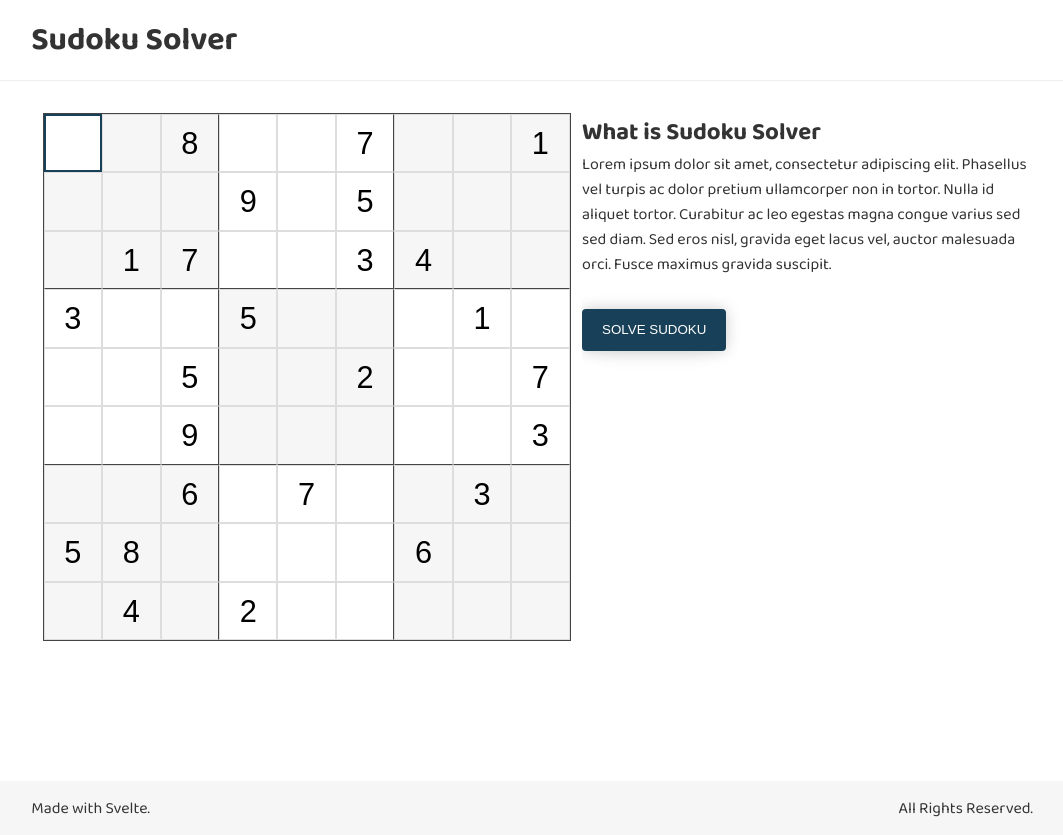
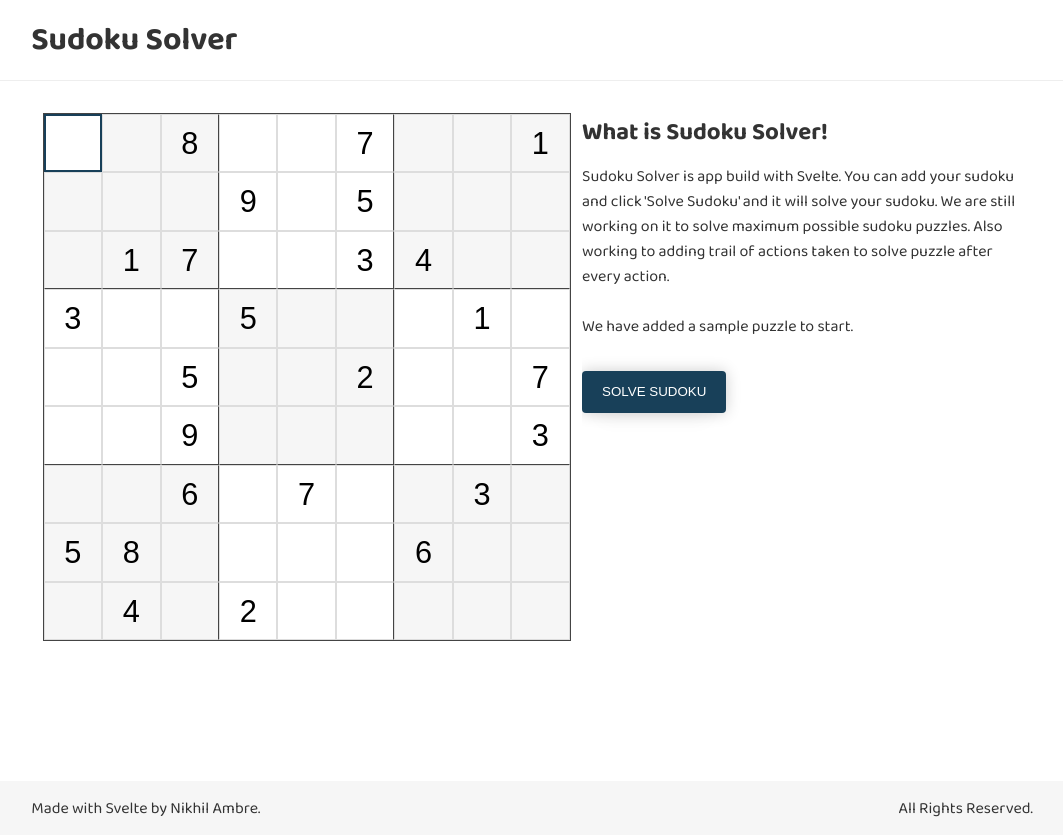
Before and after one commit to nikhilambre/sudoku, a Svelte app: page / in a window 1280 px wide. Shown: the whole page, without its empty margins (108-1171 px from the left). Built offline with nearby package versions, Linux system fonts and the light colour scheme.

Commit message:
App introduction text updated on page

```diff
--- a/src/components/Footer.svelte
+++ b/src/components/Footer.svelte
@@ -12,7 +12,7 @@
 <footer class="footer-wrap">
   <div class="container">
     <div class="footer fx">
-      <p>Made with Svelte.</p>
+      <p>Made with Svelte by Nikhil Ambre.</p>
       <p>All Rights Reserved.</p>
     </div>
   </div>
--- a/src/components/SudokuData.svelte
+++ b/src/components/SudokuData.svelte
@@ -9,6 +9,9 @@
         -ms-overflow-style: none;
         scrollbar-width: none;
     }
+    .intro-h2 {
+        margin: 0.5em 0;
+    }
     .sudoku-response::-webkit-scrollbar {
         display: none;
     }
@@ -19,13 +22,14 @@
 
 <div class="sudoku-response">
     <section class="intro">
-        <h2 class="intro-h2" tabindex="-1">What is Sudoku Solver</h2>
+        <h2 class="intro-h2" tabindex="-1">What is Sudoku Solver!</h2>
         <p class="intro-p" tabindex="-1">
-            Lorem ipsum dolor sit amet, consectetur adipiscing elit. Phasellus
-            vel turpis ac dolor pretium ullamcorper non in tortor. Nulla id
-            aliquet tortor. Curabitur ac leo egestas magna congue varius sed sed
-            diam. Sed eros nisl, gravida eget lacus vel, auctor malesuada orci.
-            Fusce maximus gravida suscipit.
+            Sudoku Solver is app build with Svelte. You can add your sudoku and
+            click 'Solve Sudoku' and it will solve your sudoku. We are still
+            working on it to solve maximum possible sudoku puzzles. Also working
+            to adding trail of actions taken to solve puzzle after every action.
+            <br /><br />
+            We have added a sample puzzle to start.
         </p>
     </section>
     <section>
```
